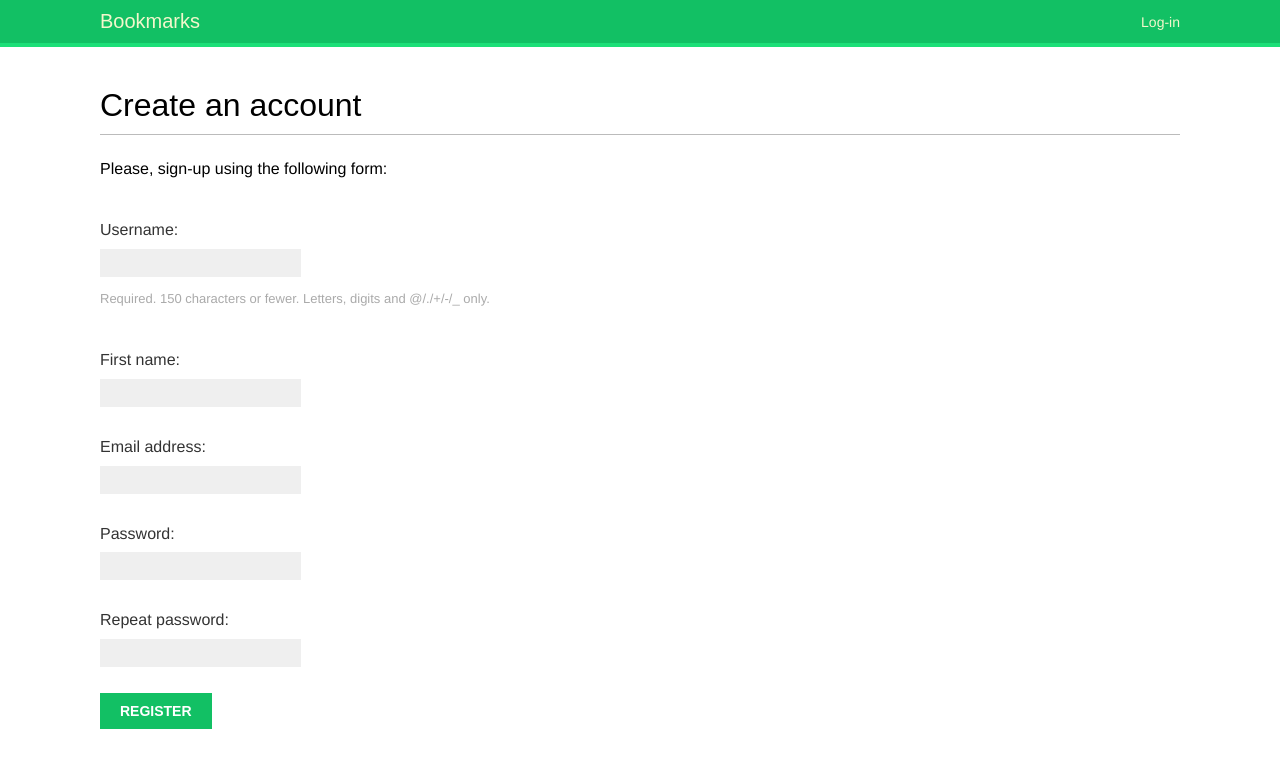
After one commit to Don1k1337/social_website_django, a Django app: page /account/register/ in a window 1280 px wide. The commit adds this page. Shown: the top 768 px of the page. Run offline with Django 3.2, Linux system fonts and the light colour scheme; some web fonts are replaced.

Commit message:
Created User registration in views.py, and created corresponded HTML templates for registration form.

```diff
--- a/account/forms.py
+++ b/account/forms.py
@@ -1,6 +1,26 @@
 from django import forms
+from django.contrib.auth.models import User
 
 
 class LoginForm(forms.Form):
     username = forms.CharField()
     password = forms.CharField(widget=forms.PasswordInput)
+
+
+class UserRegistrationForm(forms.ModelForm):
+    password = forms.CharField(label='Password',
+                               widget=forms.PasswordInput)
+    password2 = forms.CharField(label='Repeat password',
+                                widget=forms.PasswordInput)
+
+    class Meta:
+        model = User
+        fields = ('username', 'first_name', 'email')
+
+    # This check is done when you validate the form by calling \
+    # its is_valid() method.
+    def clean_password2(self):
+        cd = self.cleaned_data
+        if cd['password'] != cd['password2']:
+            raise forms.ValidationError('Password don\'t match.')
+        return cd['password2']
--- /dev/null
+++ b/account/templates/account/register.html
@@ -0,0 +1,13 @@
+{% extends "base.html" %}
+
+{% block title %}Create an account{% endblock %}
+
+{% block content %}
+    <h1>Create an account</h1>
+    <p>Please, sign-up using the following form:</p>
+    <form method="post">
+        {{ user_form.as_p }}
+        {% csrf_token %}
+        <p><input type="submit" value="Register"></p>
+    </form>
+{% endblock %}
--- a/account/templates/registration/login.html
+++ b/account/templates/registration/login.html
@@ -10,7 +10,7 @@
         Please check the correctness, and try again.
     </p>
   {% else %}
-    <p>Please, use the following form to log-in:</p>
+    <p>Please, use the following form to log-in. If you don't have an account yet <a href="{% url "register" %}">register here</a></p>
   {% endif %}
   <div class="login-form">
       <form action="{% url 'login' %}" method="post">
--- a/account/urls.py
+++ b/account/urls.py
@@ -17,4 +17,5 @@ urlpatterns = [
     # token: Token to check that the password is valid.
     path('reset/<uidb64>/<token>/', auth_views.PasswordResetConfirmView.as_view(), name='password_reset_confirm'),
     path('reset/done/', auth_views.PasswordResetCompleteView.as_view(), name='password_reset_complete'),
+    path('register/', views.register, name='register')
 ]
--- a/account/views.py
+++ b/account/views.py
@@ -1,8 +1,9 @@
 from django.shortcuts import render
 from django.http import HttpResponse
 from django.contrib.auth import authenticate, login
-from .forms import LoginForm
+from .forms import LoginForm, UserRegistrationForm
 from django.contrib.auth.decorators import login_required
+
 
 def user_login(request):
     if request.method == 'POST':
@@ -25,8 +26,33 @@ def user_login(request):
         form = LoginForm()
     return render(request, 'account/login.html', {'form': form})
 
+
 @login_required
 def dashboard(request):
     return render(request,
                   'account/dashboard.html',
                   {'section': 'dashboard'})
+
+
+def register(request):
+    if request.method == 'POST':
+        user_form = UserRegistrationForm(request.POST)
+        if user_form.is_valid():
+            # Create a new user object but avoid saving it yet
+            new_user = user_form.save(commit=False)
+            '''Sets the user’s password to the given raw string, taking care of the password hashing. Doesn't save
+            the User object. When the raw_password is None, the password will be set to an unusable password,
+            as if set_unusable_password() were used. '''
+            # Set chosen password
+            new_user.set_password(
+                user_form.cleaned_data['password'])
+            # Save the User object
+            new_user.save()
+            return render(request,
+                          'account/register_done.html',
+                          {'new_user': new_user})
+    else:
+        user_form = UserRegistrationForm()
+    return render(request,
+                  'account/register.html',
+                  {'user_form': user_form})
```
Also changed, not shown: account/templates/account/register_done.html (added, +8 -0 lines).
